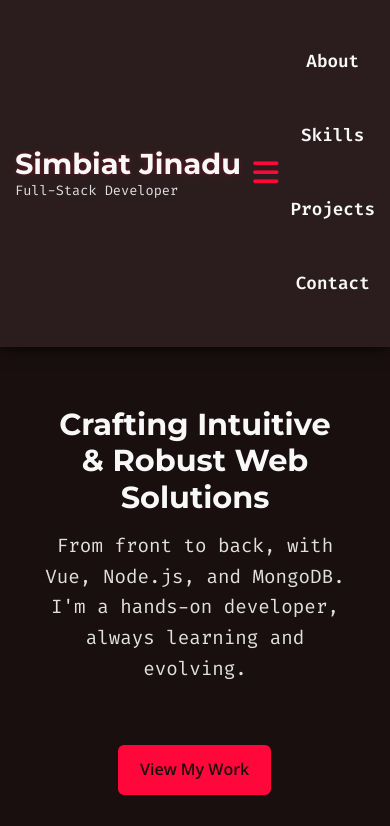
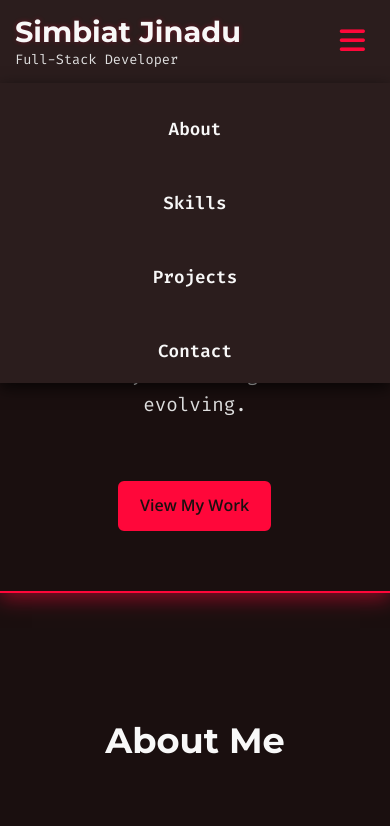
Before and after one commit to Simby1/Simbiat-Jinadu, a plain HTML site: page index.html in a window 390 px wide. Both pictures are taken after a click on the button "Toggle navigation menu". Shown: the top 826 px of the page. Drawn offline with nearby package versions, Linux system fonts and the light colour scheme.

Commit message:
fix: navbar mobile

```diff
--- a/styles.css
+++ b/styles.css
@@ -2,7 +2,7 @@
 :root {
   --primary-bg: #1a0f0f; /* dark Red-Gray background */
   --secondary-bg: #2b1d1d; /* lighter Dark Red-Gray for cards/footer */
-  --text-color: #e0e0e0; /*  desaturated white for general text */
+  --text-color: #e0e0e0; /* desaturated white for general text */
   --heading-color: #f8f8f8; /* brighter white for main headings */
 
   --neon-accent: #ff073a; /* Fluorescent Red for primary neon glow */
@@ -477,6 +477,10 @@ section h2 {
   }
 
   /* Header adjustments for mobile */
+  .main-header {
+    position: relative;
+  }
+
   .header-content {
     flex-wrap: wrap;
     justify-content: space-between;
@@ -491,14 +495,25 @@ section h2 {
   }
 
   .main-nav {
-    display: none;
-    flex-direction: column;
+    position: absolute;
+    top: 100%;
+    left: 0;
+    width: 100%;
     background-color: var(--secondary-bg);
-    padding: var(--spacing-sm) 0;
-    transition: all 0.3s ease-in-out;
+    overflow: hidden;
+    max-height: 0;
+    opacity: 0;
+    pointer-events: none;
+    transition: max-height 0.4s ease-in-out, opacity 0.4s ease-in-out,
+      box-shadow 0.4s ease-in-out;
+    box-shadow: 0 5px 15px var(--shadow-color);
+    z-index: 999;
   }
+
   .main-nav.active {
-    display: flex;
+    max-height: 300px;
+    opacity: 1;
+    pointer-events: auto;
   }
 
   .main-nav ul {
@@ -506,6 +521,7 @@ section h2 {
     gap: 10px;
     align-items: center;
     width: 100%;
+    padding: var(--spacing-sm) 0;
   }
 
   .main-nav li {
```
